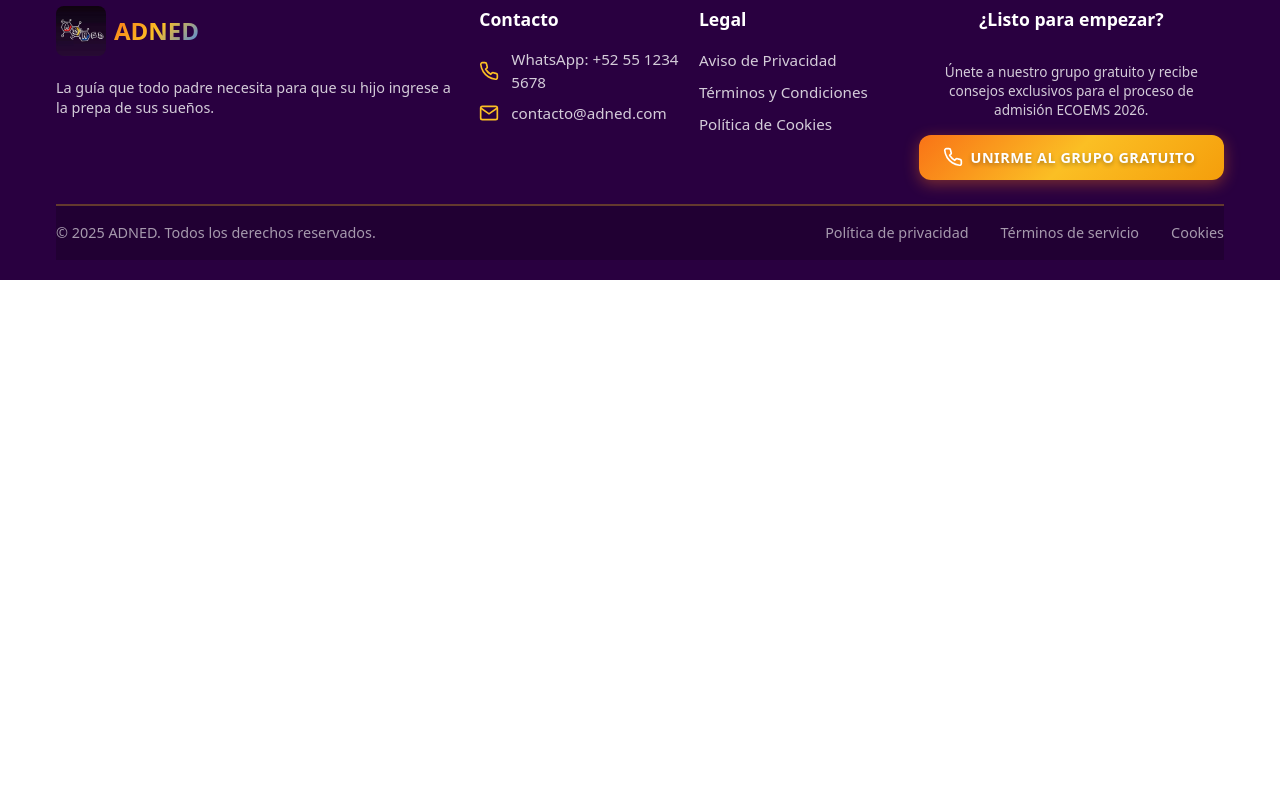
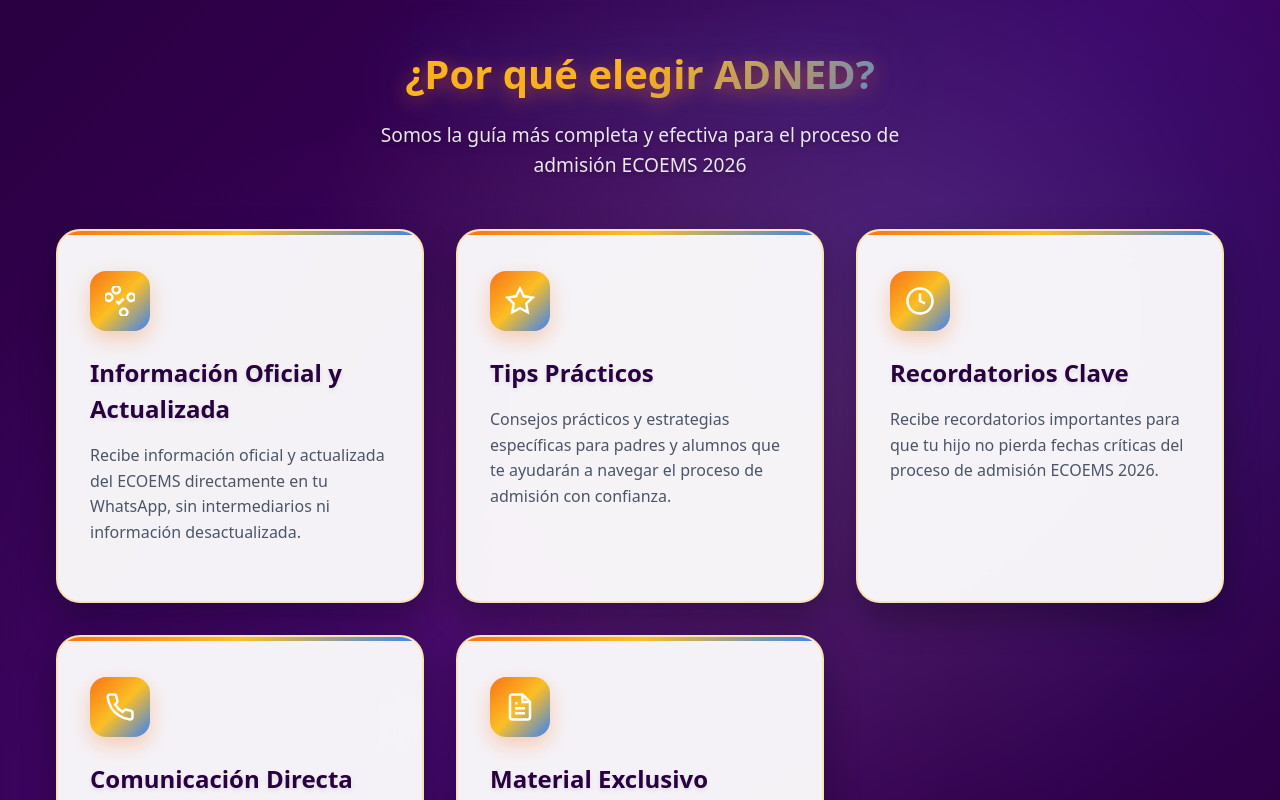
Before and after one commit to Azucelfesa/LandingPage, a SvelteKit app: page / in a window 1280 px wide. Shown: the part 860-1660 px from the top of the page. Before the commit the page ends 1140 px from the top, so only its background shows below. Built offline with nearby package versions, Linux system fonts and the light colour scheme.

Commit message:
pagina de beneficios

```diff
--- a/src/lib/Header.svelte
+++ b/src/lib/Header.svelte
@@ -39,7 +39,7 @@
 						<a href="#inicio" class="nav-link" on:click={closeMenu}>Inicio</a>
 					</li>
 					<li class="nav-item">
-						<a href="#beneficios" class="nav-link" on:click={closeMenu}>Beneficios</a>
+						<a href="/#beneficios" class="nav-link" on:click={closeMenu}>Beneficios</a>
 					</li>
 					<li class="nav-item">
 						<a href="#servicios" class="nav-link" on:click={closeMenu}>Servicios</a>
--- a/src/routes/+page.svelte
+++ b/src/routes/+page.svelte
@@ -16,7 +16,9 @@
 		enhancedPulseAnimation,
 		slideInFromDirection,
 		textGlowAnimation,
-		add3DHoverEffect
+		add3DHoverEffect,
+		createBackgroundParticles,
+		createBackgroundParticlesForBenefits
 	} from '$lib/animations.js';
 	// import {
 	// 	createRippleEffect,
@@ -134,6 +136,14 @@
 				}, 1500);
 			}
 
+			// Agregar partículas a la sección de beneficios
+			setTimeout(() => {
+				const benefitsSection = document.querySelector('.benefits-section');
+				if (benefitsSection) {
+					createBackgroundParticlesForBenefits(benefitsSection);
+				}
+			}, 3000);
+
 		}, 200);
 	});
 </script>
@@ -237,6 +247,94 @@
 		</section>
 	{/if}
 
+	<!-- Sección de Beneficios -->
+	<section id="beneficios" class="benefits-section">
+		<div class="container">
+			<div class="section-header">
+				<h2 class="section-title">¿Por qué elegir ADNED?</h2>
+				<p class="section-subtitle">
+					Somos la guía más completa y efectiva para el proceso de admisión ECOEMS 2026
+				</p>
+			</div>
+
+			<div class="benefits-grid">
+				<!-- Beneficio 1 -->
+				<div class="benefit-card">
+					<div class="benefit-icon">
+						<svg viewBox="0 0 24 24" fill="none" stroke="currentColor" stroke-width="2">
+							<path d="M9 12l2 2 4-4"/>
+							<path d="M21 12c-1 0-3-1-3-3s2-3 3-3 3 1 3 3-2 3-3 3"/>
+							<path d="M3 12c1 0 3-1 3-3s-2-3-3-3-3 1-3 3 2 3 3 3"/>
+							<path d="M12 3c0 1-1 3-3 3s-3-2-3-3 1-3 3-3 3 2 3 3"/>
+							<path d="M12 21c0-1 1-3 3-3s3 2 3 3-1 3-3 3-3-2-3-3"/>
+						</svg>
+					</div>
+					<h3 class="benefit-title">Información Oficial y Actualizada</h3>
+					<p class="benefit-description">
+						Recibe información oficial y actualizada del ECOEMS directamente en tu WhatsApp, sin intermediarios ni información desactualizada.
+					</p>
+				</div>
+
+				<!-- Beneficio 2 -->
+				<div class="benefit-card">
+					<div class="benefit-icon">
+						<svg viewBox="0 0 24 24" fill="none" stroke="currentColor" stroke-width="2">
+							<path d="M12 2l3.09 6.26L22 9.27l-5 4.87 1.18 6.88L12 17.77l-6.18 3.25L7 14.14 2 9.27l6.91-1.01L12 2z"/>
+						</svg>
+					</div>
+					<h3 class="benefit-title">Tips Prácticos</h3>
+					<p class="benefit-description">
+						Consejos prácticos y estrategias específicas para padres y alumnos que te ayudarán a navegar el proceso de admisión con confianza.
+					</p>
+				</div>
+
+				<!-- Beneficio 3 -->
+				<div class="benefit-card">
+					<div class="benefit-icon">
+						<svg viewBox="0 0 24 24" fill="none" stroke="currentColor" stroke-width="2">
+							<circle cx="12" cy="12" r="10"/>
+							<polyline points="12,6 12,12 16,14"/>
+						</svg>
+					</div>
+					<h3 class="benefit-title">Recordatorios Clave</h3>
+					<p class="benefit-description">
+						Recibe recordatorios importantes para que tu hijo no pierda fechas críticas del proceso de admisión ECOEMS 2026.
+					</p>
+				</div>
+
+				<!-- Beneficio 4 -->
+				<div class="benefit-card">
+					<div class="benefit-icon">
+						<svg viewBox="0 0 24 24" fill="none" stroke="currentColor" stroke-width="2">
+							<path d="M22 16.92v3a2 2 0 0 1-2.18 2 19.79 19.79 0 0 1-8.63-3.07 19.5 19.5 0 0 1-6-6 19.79 19.79 0 0 1-3.07-8.67A2 2 0 0 1 4.11 2h3a2 2 0 0 1 2 1.72 12.84 12.84 0 0 0 .7 2.81 2 2 0 0 1-.45 2.11L8.09 9.91a16 16 0 0 0 6 6l1.27-1.27a2 2 0 0 1 2.11-.45 12.84 12.84 0 0 0 2.81.7A2 2 0 0 1 22 16.92z"/>
+						</svg>
+					</div>
+					<h3 class="benefit-title">Comunicación Directa</h3>
+					<p class="benefit-description">
+						Comunicación directa con asesores especializados que resolverán todas tus dudas y te guiarán paso a paso.
+					</p>
+				</div>
+
+				<!-- Beneficio 5 -->
+				<div class="benefit-card">
+					<div class="benefit-icon">
+						<svg viewBox="0 0 24 24" fill="none" stroke="currentColor" stroke-width="2">
+							<path d="M14 2H6a2 2 0 0 0-2 2v16a2 2 0 0 0 2 2h12a2 2 0 0 0 2-2V8z"/>
+							<polyline points="14,2 14,8 20,8"/>
+							<line x1="16" y1="13" x2="8" y2="13"/>
+							<line x1="16" y1="17" x2="8" y2="17"/>
+							<polyline points="10,9 9,9 8,9"/>
+						</svg>
+					</div>
+					<h3 class="benefit-title">Material Exclusivo</h3>
+					<p class="benefit-description">
+						Acceso a material exclusivo diseñado específicamente para preparar mejor a tu hijo para el proceso de admisión.
+					</p>
+				</div>
+			</div>
+		</div>
+	</section>
+
 </main>
 
 <style>
@@ -265,7 +363,7 @@
 
 	/* Hero Section */
 	.hero {
-		background: var(--adned-purple);
+		background: linear-gradient(135deg, #290040 0%, #3d0060 50%, #290040 100%);
 		color: var(--bg-white);
 		padding: 1rem 0;
 		min-height: 50vh;
@@ -282,11 +380,9 @@
 		left: 0;
 		right: 0;
 		bottom: 0;
-		background:
-			radial-gradient(circle at 20% 80%, rgba(30, 27, 75, 0.3) 0%, transparent 70%),
-			radial-gradient(circle at 80% 20%, rgba(49, 46, 129, 0.2) 0%, transparent 70%),
-			radial-gradient(circle at 50% 50%, rgba(76, 29, 149, 0.1) 0%, transparent 80%),
-			radial-gradient(circle at 70% 30%, rgba(41, 0, 64, 0.15) 0%, transparent 60%);
+		background: radial-gradient(circle at 20% 80%, rgba(139, 92, 246, 0.15) 0%, transparent 50%),
+					radial-gradient(circle at 80% 20%, rgba(59, 130, 246, 0.15) 0%, transparent 50%),
+					radial-gradient(circle at 40% 40%, rgba(249, 115, 22, 0.1) 0%, transparent 50%);
 		pointer-events: none;
 		animation: backgroundShift 8s ease-in-out infinite;
 	}
@@ -294,17 +390,15 @@
 	@keyframes backgroundShift {
 		0%, 100% {
 			background:
-				radial-gradient(circle at 20% 80%, rgba(30, 27, 75, 0.3) 0%, transparent 70%),
-				radial-gradient(circle at 80% 20%, rgba(49, 46, 129, 0.2) 0%, transparent 70%),
-				radial-gradient(circle at 50% 50%, rgba(76, 29, 149, 0.1) 0%, transparent 80%),
-				radial-gradient(circle at 70% 30%, rgba(41, 0, 64, 0.15) 0%, transparent 60%);
+				radial-gradient(circle at 20% 80%, rgba(139, 92, 246, 0.15) 0%, transparent 50%),
+				radial-gradient(circle at 80% 20%, rgba(59, 130, 246, 0.15) 0%, transparent 50%),
+				radial-gradient(circle at 40% 40%, rgba(249, 115, 22, 0.1) 0%, transparent 50%);
 		}
 		50% {
 			background:
-				radial-gradient(circle at 30% 70%, rgba(30, 27, 75, 0.4) 0%, transparent 70%),
-				radial-gradient(circle at 70% 30%, rgba(49, 46, 129, 0.3) 0%, transparent 70%),
-				radial-gradient(circle at 60% 40%, rgba(76, 29, 149, 0.2) 0%, transparent 80%),
-				radial-gradient(circle at 60% 40%, rgba(41, 0, 64, 0.2) 0%, transparent 60%);
+				radial-gradient(circle at 30% 70%, rgba(139, 92, 246, 0.1) 0%, transparent 50%),
+				radial-gradient(circle at 70% 30%, rgba(59, 130, 246, 0.2) 0%, transparent 50%),
+				radial-gradient(circle at 60% 40%, rgba(249, 115, 22, 0.15) 0%, transparent 50%);
 		}
 	}
 
@@ -604,4 +698,157 @@
 		padding-top: 0.75rem;
 		padding-bottom: 0.75rem;
 	}
+
+	/* Sección de Beneficios */
+	.benefits-section {
+		background: linear-gradient(135deg, #290040 0%, #3d0060 50%, #290040 100%);
+		padding: 4rem 0;
+		position: relative;
+		overflow: hidden;
+	}
+
+	.benefits-section::before {
+		content: '';
+		position: absolute;
+		top: 0;
+		left: 0;
+		right: 0;
+		bottom: 0;
+		background: radial-gradient(circle at 20% 80%, rgba(139, 92, 246, 0.15) 0%, transparent 50%),
+					radial-gradient(circle at 80% 20%, rgba(59, 130, 246, 0.15) 0%, transparent 50%),
+					radial-gradient(circle at 40% 40%, rgba(249, 115, 22, 0.1) 0%, transparent 50%);
+		pointer-events: none;
+		z-index: 1;
+		animation: backgroundShift 8s ease-in-out infinite;
+	}
+
+
+	.container {
+		max-width: 1200px;
+		margin: 0 auto;
+		padding: 0 1rem;
+		position: relative;
+		z-index: 2;
+	}
+
+	.section-header {
+		text-align: center;
+		margin-bottom: 3rem;
+	}
+
+	.section-title {
+		font-size: 2.5rem;
+		font-weight: 800;
+		color: #ffffff;
+		margin-bottom: 1rem;
+		background: linear-gradient(135deg, #f97316 0%, #fbbf24 25%, #fbbf24 50%, #3b82f6 75%, #8b5cf6 100%);
+		-webkit-background-clip: text;
+		-webkit-text-fill-color: transparent;
+		background-clip: text;
+		text-shadow: 0 4px 20px rgba(249, 115, 22, 0.5);
+		filter: drop-shadow(0 0 30px rgba(59, 130, 246, 0.3));
+	}
+
+	.section-subtitle {
+		font-size: 1.2rem;
+		color: rgba(255, 255, 255, 0.9);
+		max-width: 600px;
+		margin: 0 auto;
+		line-height: 1.6;
+		text-shadow: 0 2px 4px rgba(0, 0, 0, 0.3);
+	}
+
+	.benefits-grid {
+		display: grid;
+		grid-template-columns: repeat(auto-fit, minmax(350px, 1fr));
+		gap: 2rem;
+		margin-top: 3rem;
+	}
+
+	.benefit-card {
+		background: rgba(255, 255, 255, 0.95);
+		backdrop-filter: blur(20px);
+		padding: 2.5rem 2rem;
+		border-radius: 1.5rem;
+		box-shadow: 0 15px 35px rgba(0, 0, 0, 0.3);
+		transition: all 0.3s ease;
+		border: 2px solid rgba(251, 191, 36, 0.3);
+		position: relative;
+		overflow: hidden;
+	}
+
+	.benefit-card::before {
+		content: '';
+		position: absolute;
+		top: 0;
+		left: 0;
+		right: 0;
+		height: 4px;
+		background: linear-gradient(135deg, #f97316 0%, #fbbf24 50%, #3b82f6 100%);
+	}
+
+	.benefit-card:hover {
+		transform: translateY(-10px);
+		box-shadow: 0 25px 50px rgba(0, 0, 0, 0.4);
+		border-color: rgba(251, 191, 36, 0.6);
+		background: rgba(255, 255, 255, 1);
+	}
+
+	.benefit-icon {
+		width: 60px;
+		height: 60px;
+		background: linear-gradient(135deg, #f97316 0%, #fbbf24 50%, #3b82f6 100%);
+		border-radius: 1rem;
+		display: flex;
+		align-items: center;
+		justify-content: center;
+		margin-bottom: 1.5rem;
+		box-shadow: 0 8px 20px rgba(249, 115, 22, 0.3);
+	}
+
+	.benefit-icon svg {
+		width: 30px;
+		height: 30px;
+		color: white;
+	}
+
+	.benefit-title {
+		font-size: 1.5rem;
+		font-weight: 700;
+		color: #290040;
+		margin-bottom: 1rem;
+		text-shadow: 0 2px 4px rgba(0, 0, 0, 0.1);
+	}
+
+	.benefit-description {
+		color: #4a5568;
+		line-height: 1.6;
+		font-size: 1rem;
+	}
+
+	/* Responsive para beneficios */
+	@media (max-width: 768px) {
+		.benefits-section {
+			padding: 3rem 0;
+		}
+
+		.section-title {
+			font-size: 2rem;
+		}
+
+		.benefits-grid {
+			grid-template-columns: 1fr;
+			gap: 1.5rem;
+		}
+
+		.benefit-card {
+			padding: 2rem 1.5rem;
+		}
+	}
+
+	@media (max-width: 480px) {
+		.benefit-card {
+			padding: 1.5rem 1rem;
+		}
+	}
 </style>
```
Also changed, not shown: src/routes/beneficios/+page.svelte (+18 -30 lines), src/lib/animations.js.
